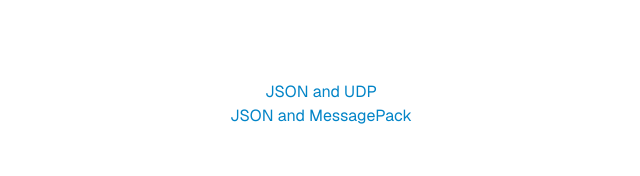
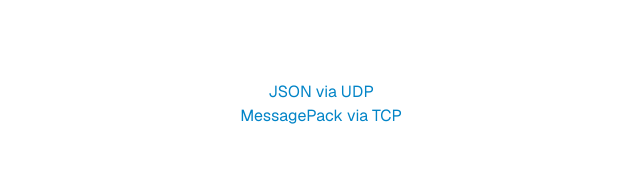
Before and after one commit to gumigumih/react_test, a Next.js app: page / in a window 1280 px wide. Shown: the top 176 px of the page, without its empty margins (319-959 px from the left). Built offline with nearby package versions, Linux system fonts and the light colour scheme.

Commit message:
文言修正

```diff
--- a/app/messagepack/page.tsx
+++ b/app/messagepack/page.tsx
@@ -9,6 +9,7 @@
 
   // MessagePackメッセージを準備して送信
   const sendMessagePackMessage = async () => {
+    // C#の新しい型定義に基づいたデータ
     const message = {
       type: 0, // Unionタイプ: PropOperationParamEntity
       instance_id: 1,
@@ -43,7 +44,7 @@
 
   return (
     <div className="text-center p-8 pb-20 gap-4 sm:p-20 font-[family-name:var(--font-geist-sans)]">
-      <h1 className="text-2xl">Send MessagePack</h1>
+      <h1 className="text-2xl">Send MessagePack via TCP</h1>
 
       <div className="my-4">
         <label className="block">Host:</label>
--- a/app/page.tsx
+++ b/app/page.tsx
@@ -4,8 +4,8 @@
 export default function Home() {
   return (
     <div className="text-center p-8 pb-20 gap-4 sm:p-20 font-[family-name:var(--font-geist-sans)]">
-      <div><Link href={`/udp/`} className="text-sky-600 hover:underline">JSON and UDP</Link></div>
-      <div><Link href={`/messagepack/`} className="text-sky-600 hover:underline">JSON and MessagePack</Link></div>
+      <div><Link href={`/udp/`} className="text-sky-600 hover:underline">JSON via UDP</Link></div>
+      <div><Link href={`/messagepack/`} className="text-sky-600 hover:underline"> MessagePack via TCP</Link></div>
     </div>
   );
 }
--- a/app/udp/page.tsx
+++ b/app/udp/page.tsx
@@ -62,7 +62,7 @@
 
   return (
     <div className="text-center p-8 pb-20 gap-4 sm:p-20 font-[family-name:var(--font-geist-sans)]">
-      <h1 className="text-2xl">Save JSON & Send UDP</h1>
+      <h1 className="text-2xl">Save JSON & Send JSON via UDP</h1>
       <div className="my-4">
         <label className="block">Host:</label>
         <input
```
